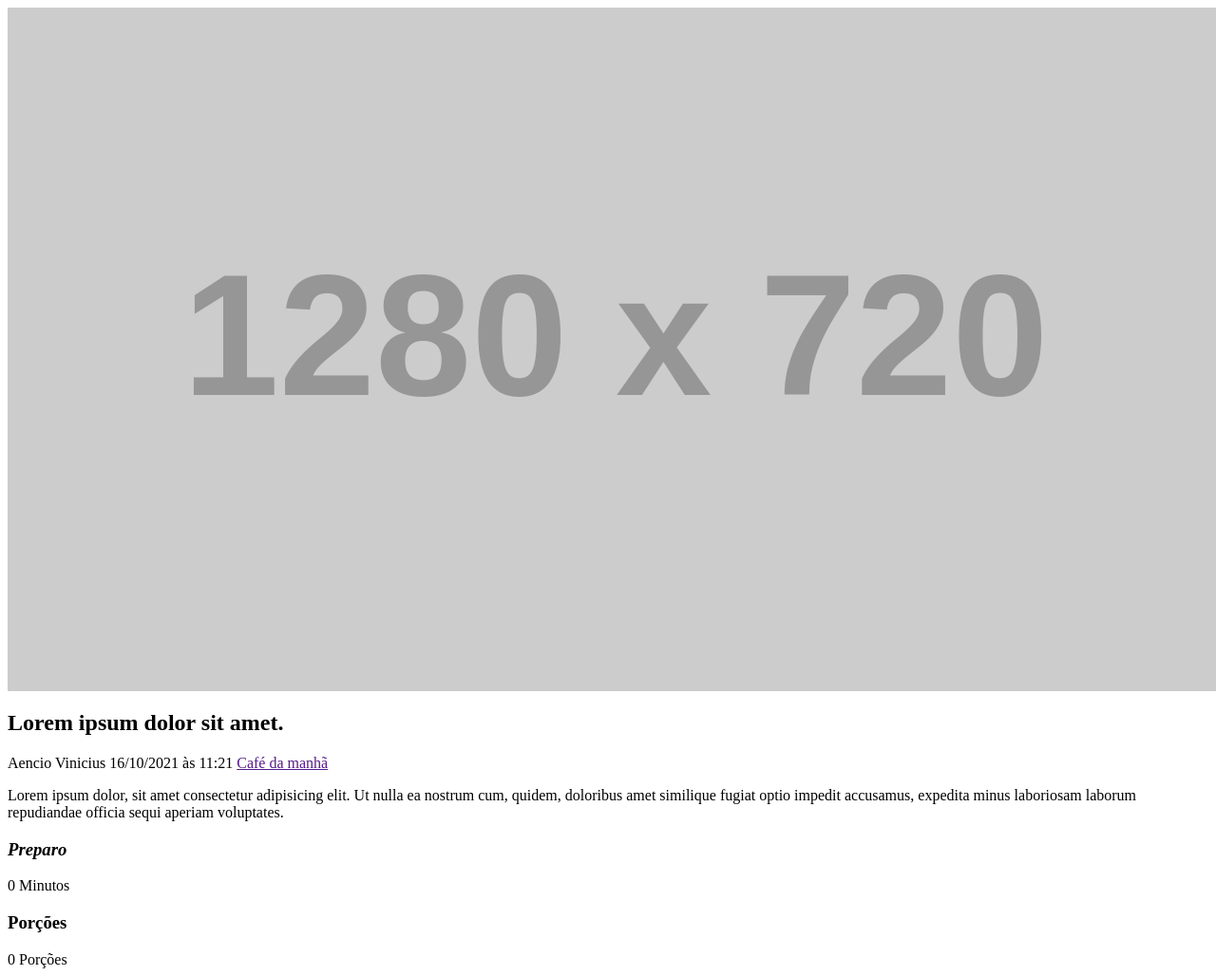
After one commit to AencioVinicius2/estudando_django, a Django app: template recipes/templates/recipes/partials/recipe.html in a window 1280 px wide. The commit adds this page. Shown: the whole page at 95% size. Run offline with Django 5.2, Linux system fonts and the light colour scheme; the template is opened without the code that fills it, so the values that code supplies are empty; grey boxes labelled with a size stand in for pictures from a placeholder-image service; some libraries are stand-ins or nearby versions.

Commit message:
feat: added card

```diff
--- /dev/null
+++ b/recipes/templates/recipes/partials/recipe.html
@@ -0,0 +1,45 @@
+<div class="recipe recipe-list-item">
+                <div class="recipe-cover">
+                    <img src="https://dummyimage.com/1280x720.png/269fe6" alt="">
+                </div>
+                <div class="recipe-title-container">
+                    <h2 class="recipe-title">
+                        Lorem ipsum dolor sit amet.
+                    </h2>
+                </div>
+
+                <div class="recipe-author">
+                    <span class="recipe-author-item">
+                        <i class="fas fa-user"></i>
+                        Aencio Vinicius
+                    </span>
+                    <span class="recipe-author-item">
+                        <i class="fas fa-calendar-alt"></i>
+                        16/10/2021 às 11:21
+                    </span>
+                    <span class="recipe-author-item">
+                       <a href="">
+                         <i class="fas fa-layer-group"></i>
+                         <span>Café da manhã</span>
+                       </a>
+                    </span>
+                </div>
+
+                <div class="recipe-content">
+                    <p>Lorem ipsum dolor, sit amet consectetur adipisicing elit. Ut nulla ea nostrum cum, quidem, doloribus amet similique fugiat optio impedit accusamus, expedita minus laboriosam laborum repudiandae officia sequi aperiam voluptates.</p>
+                </div>
+
+                <div class="recipe-meta-container">
+                    <div class="recipe-meta recipe-preparation">
+                        <h3 class="recipe-meta-title"><i class="fas fa-stopwatch">Preparo</i></h3>
+                        <div>
+                            0 Minutos
+                        </div>
+                    </div>
+                    <div class="recipe-meta recipe-servings"></div>
+                    <h3 class="recipe-meta-title"><i class="fas fa-pizza-slice"></i>Porções</h3>
+                    <div class="recipe-meta-text">
+                        0 Porções
+                    </div>
+                </div>
+</div>
```
Also changed, not shown: recipes/templates/recipes/pages/home.html (+2 -11 lines), recipes/templates/recipes/partials/footer.html (added, +8 -0 lines), recipes/templates/recipes/partials/head.html (+60 -1 lines).
